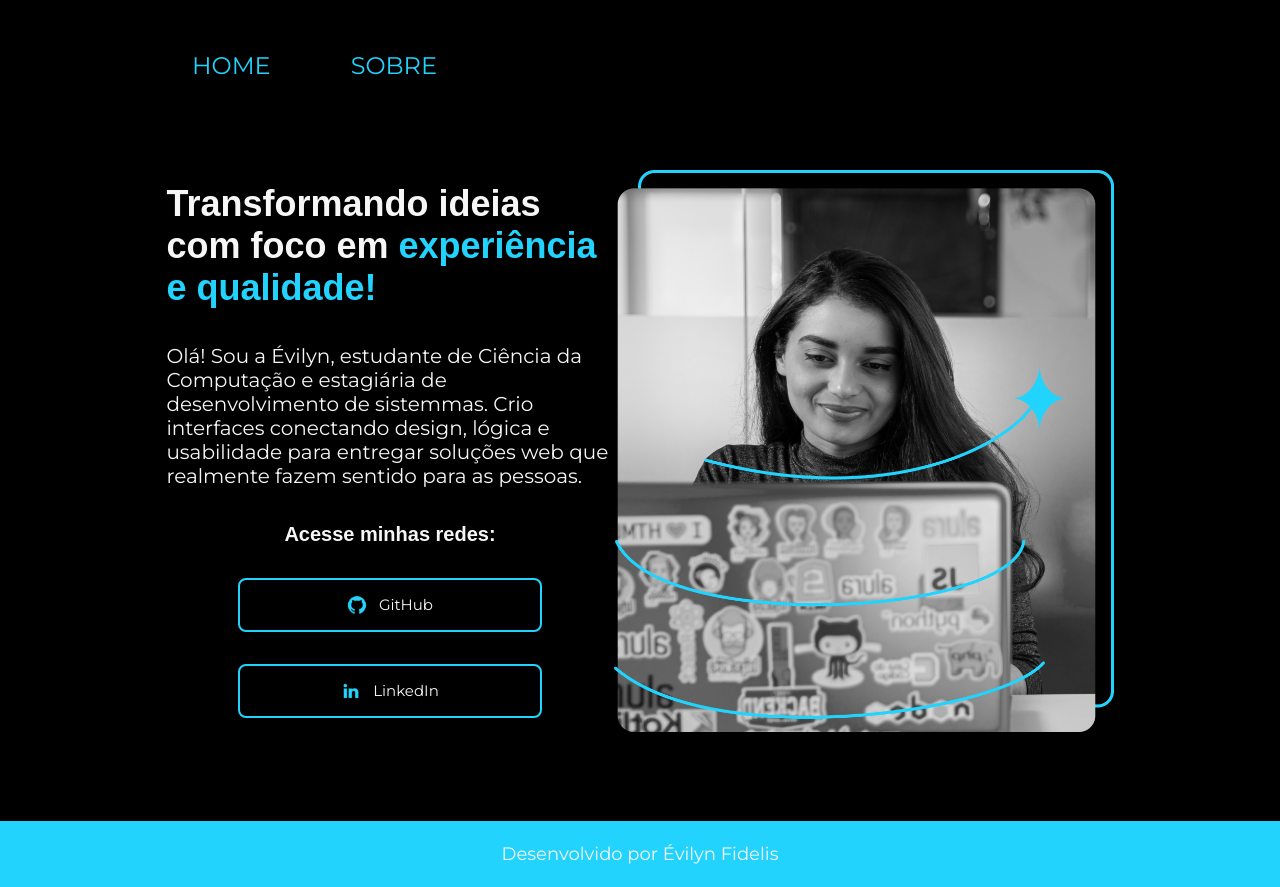
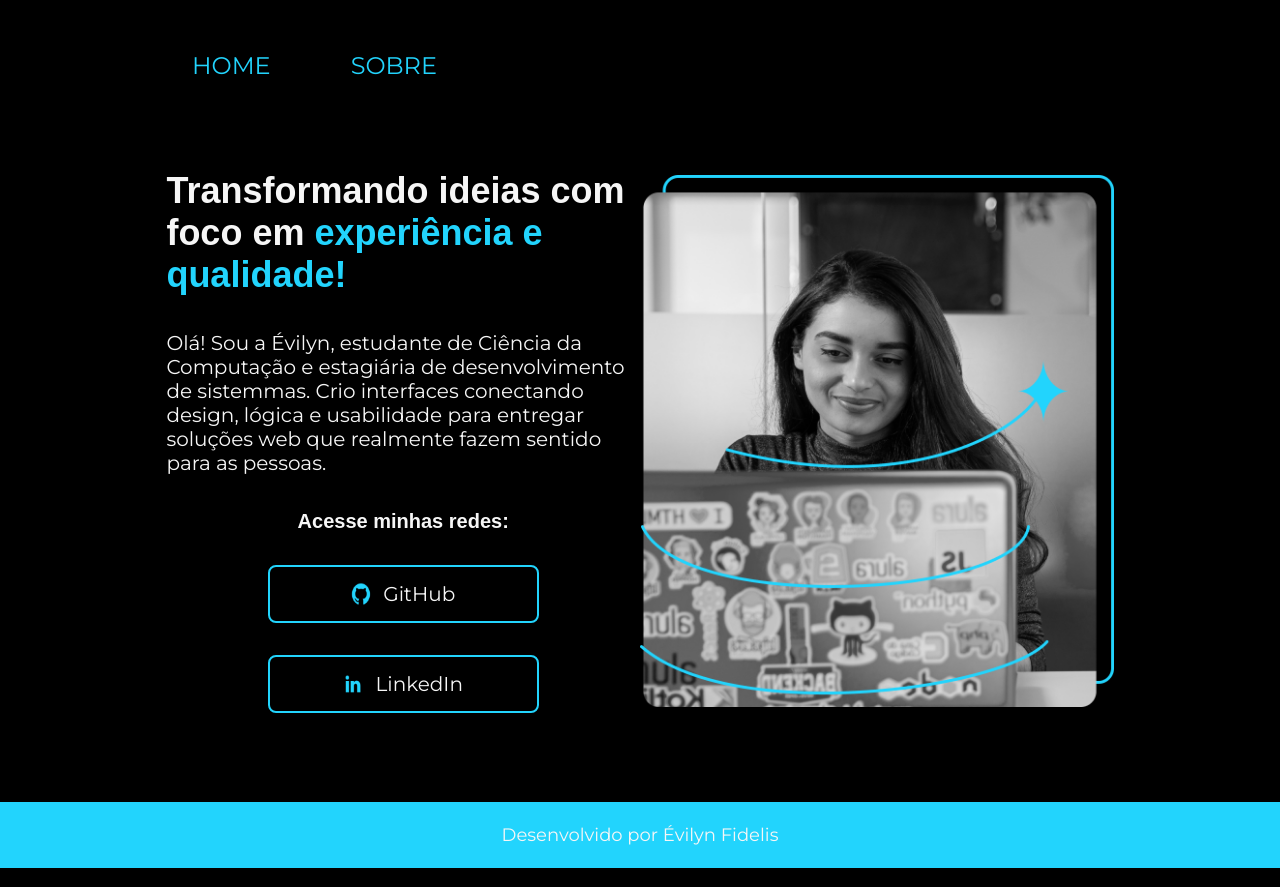
Before and after one commit to evilynsouzaf/curso_frontend_alura, a plain HTML site: page index.html in a window 1280 px wide. Drawn offline with Linux system fonts and the light colour scheme.

Commit message:
novo commit

```diff
--- a/index.html
+++ b/index.html
@@ -24,9 +24,9 @@
                 GitHub</a>
         <a class="apresentacao_conteudo_botao_link" href="https://www.linkedin.com/in/evilyn-fidelis-683870381" >
         <img src="./assets/linkedin.png" alt="Logo do LinkedIn" width="20px"> LinkedIn</a>
-            </div>
+        </div>
     </section>
-            <img src="./assets/imagem.png" alt="Imagem de uma garota programando em um computador" width="500px">
+            <img class="apresentacao_imagem" src="./assets/imagem.png" alt="Imagem de uma garota programando em um computador" width="500px">
 </main>
       <footer class="rodape">
             <p> Desenvolvido por Évilyn Fidelis</p>
--- a/styles/style.css
+++ b/styles/style.css
@@ -38,7 +38,7 @@ body{
     justify-content: space-between;
 }
 .apresentacao_conteudo{
-    width: 615px;
+    width: 50%;
     display: flex;
     flex-direction: column;
     gap: 35px;
@@ -69,11 +69,11 @@ body{
     display: flex;
     justify-content: center;
     gap: 12px;
-    width: 270px;
+    width: 50%;
     border: 2px solid var(--cor-secundaria);
     text-align: center;
     border-radius: 8px;
-    font-size: 15px;
+    font-size: 1.25rem;
     padding: 15px;
     text-decoration: none;
     color: var(--cor-terciaria);
@@ -81,6 +81,9 @@ body{
 }
 .apresentacao_conteudo_botao_link:hover{
     background-color: #272727;
+}
+.apresentacao_imagem{
+    width: 50%;
 }
 .rodape{
     padding: 22px;
```
Also changed, not shown: about.html (+1 -1 lines).
